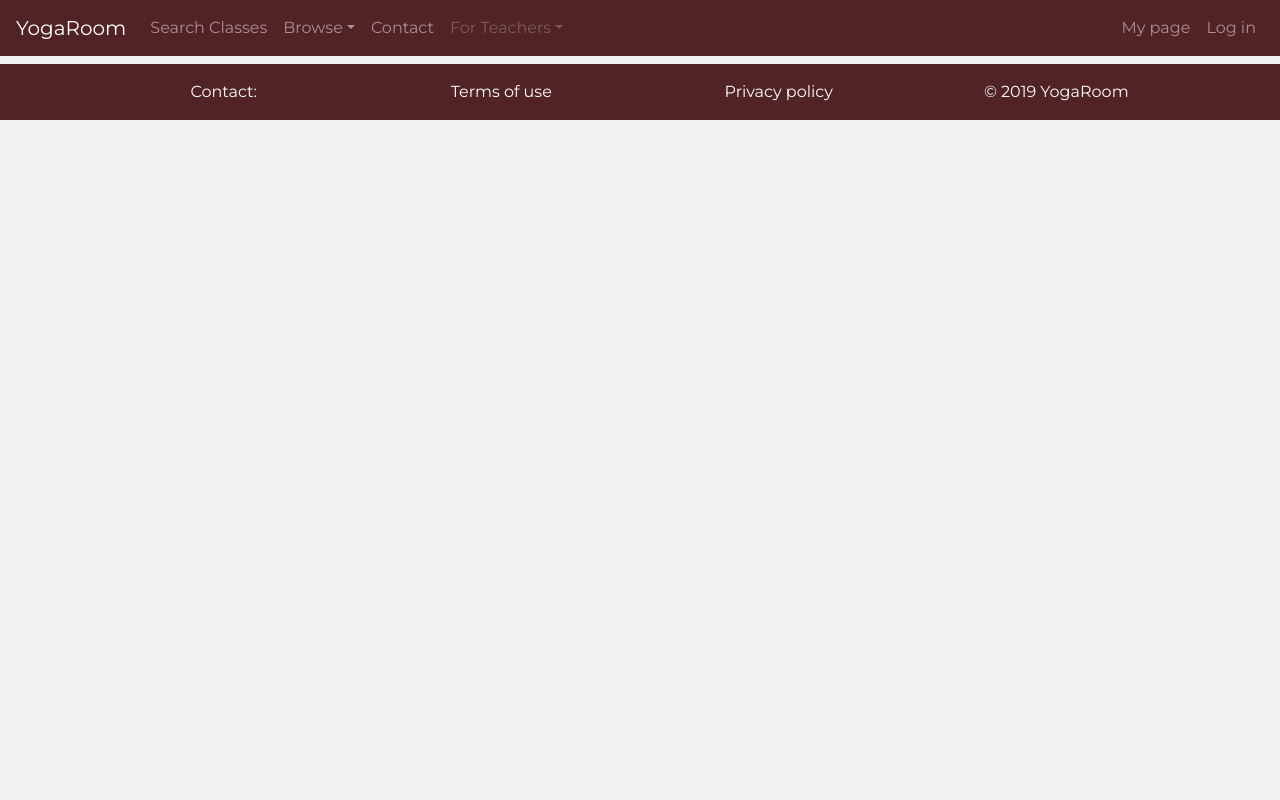
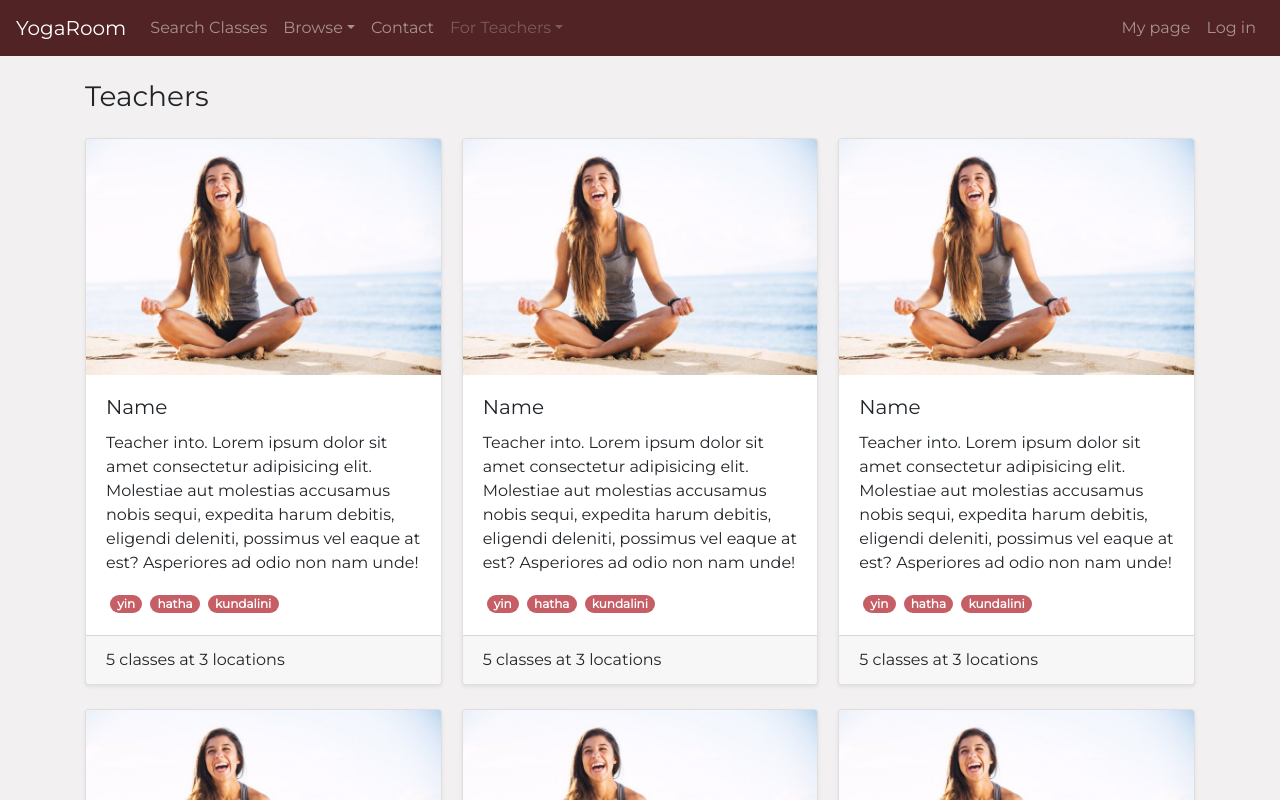
Before and after one commit to orsolyabus/yoga-room-react, a React (Create React App) app: page /teachers in a window 1280 px wide. Shown: the top 800 px of the page. Built offline with nearby package versions, Linux system fonts and the light colour scheme.

Commit message:
create static teachers page

```diff
--- /dev/null
+++ b/src/components/Teachers/TeacherCard.jsx
@@ -0,0 +1,30 @@
+import React from "react";
+import Card from "react-bootstrap/Card";
+import Badge from "react-bootstrap/Badge";
+
+const TeacherCard = () => (
+  <Card className="shadow-sm mb-4" >
+    <Card.Img variant="top" src="example.jpg" />
+    <Card.Body>
+      <Card.Title>Name</Card.Title>
+      <Card.Text>
+        Teacher into. Lorem ipsum dolor sit amet consectetur adipisicing elit. Molestiae aut molestias accusamus nobis sequi, expedita harum debitis, eligendi deleniti, possimus vel eaque at est? Asperiores ad odio non nam unde!
+      </Card.Text>
+      <Badge pill variant="primary" className="mx-1">
+        yin
+      </Badge>
+      <Badge pill variant="primary" className="mx-1">
+        hatha
+      </Badge>
+      <Badge pill variant="primary" className="mx-1">
+        kundalini
+      </Badge>
+
+    </Card.Body>
+    <Card.Footer>
+      5 classes at 3 locations
+    </Card.Footer>
+  </Card>
+);
+
+export default TeacherCard;
--- /dev/null
+++ b/src/components/Teachers/TeacherList.jsx
@@ -0,0 +1,15 @@
+import React from 'react';
+import TeacherCard from './TeacherCard'
+import CardColumns from 'react-bootstrap/CardColumns';
+
+const TeachersList = () => {
+  const teachers = [1,2,3,4,2,2];
+  console.log(teachers);
+
+  return (
+  <CardColumns>
+    {teachers.map(() => <TeacherCard/>)}
+  </CardColumns>
+)};
+
+export default TeachersList;
--- /dev/null
+++ b/src/components/Teachers/TeachersPage.jsx
@@ -0,0 +1,12 @@
+import React from 'react';
+import Container from 'react-bootstrap/Container'
+import TeacherList from './TeacherList'
+
+const TeachersPage = () => (
+  <Container>
+    <h2 className="my-4">Teachers</h2>
+    <TeacherList />
+  </Container>
+);
+
+export default TeachersPage;
--- a/src/components/app/App.js
+++ b/src/components/app/App.js
@@ -2,6 +2,7 @@ import React from 'react';
 import LandingPage from '../Landing/LandingPage.jsx';
 import SearchPage from '../Search/SearchPage';
 import ProfilePage from '../Profile/ProfilePage';
+import TeachersPage from '../Teachers/TeachersPage'
 // import 'font-awesome/css/font-awesome.min.css';
 import 'bootstrap/dist/css/bootstrap.min.css';
 import './App.scss';
@@ -16,6 +17,7 @@ const App = () => (
       <Route path="/" exact component={LandingPage} />
       <Route path="/search" exact component={SearchPage} />
       <Route path="/profile" exact component={ProfilePage} />
+      <Route path="/teachers" exact component={TeachersPage} />
       <Footer />
     </div>
   </BrowserRouter>
--- a/src/components/app/NavBar.js
+++ b/src/components/app/NavBar.js
@@ -12,7 +12,7 @@ const NavBar = () => (
         <Nav.Link href="/search">Search Classes</Nav.Link>
 
         <NavDropdown title="Browse">
-          <NavDropdown.Item>Teachers</NavDropdown.Item>
+          <NavDropdown.Item href="/teachers">Teachers</NavDropdown.Item>
           <NavDropdown.Item>Locations</NavDropdown.Item>
         </NavDropdown>
 
```
Also changed, not shown: public/example.jpg (added).
